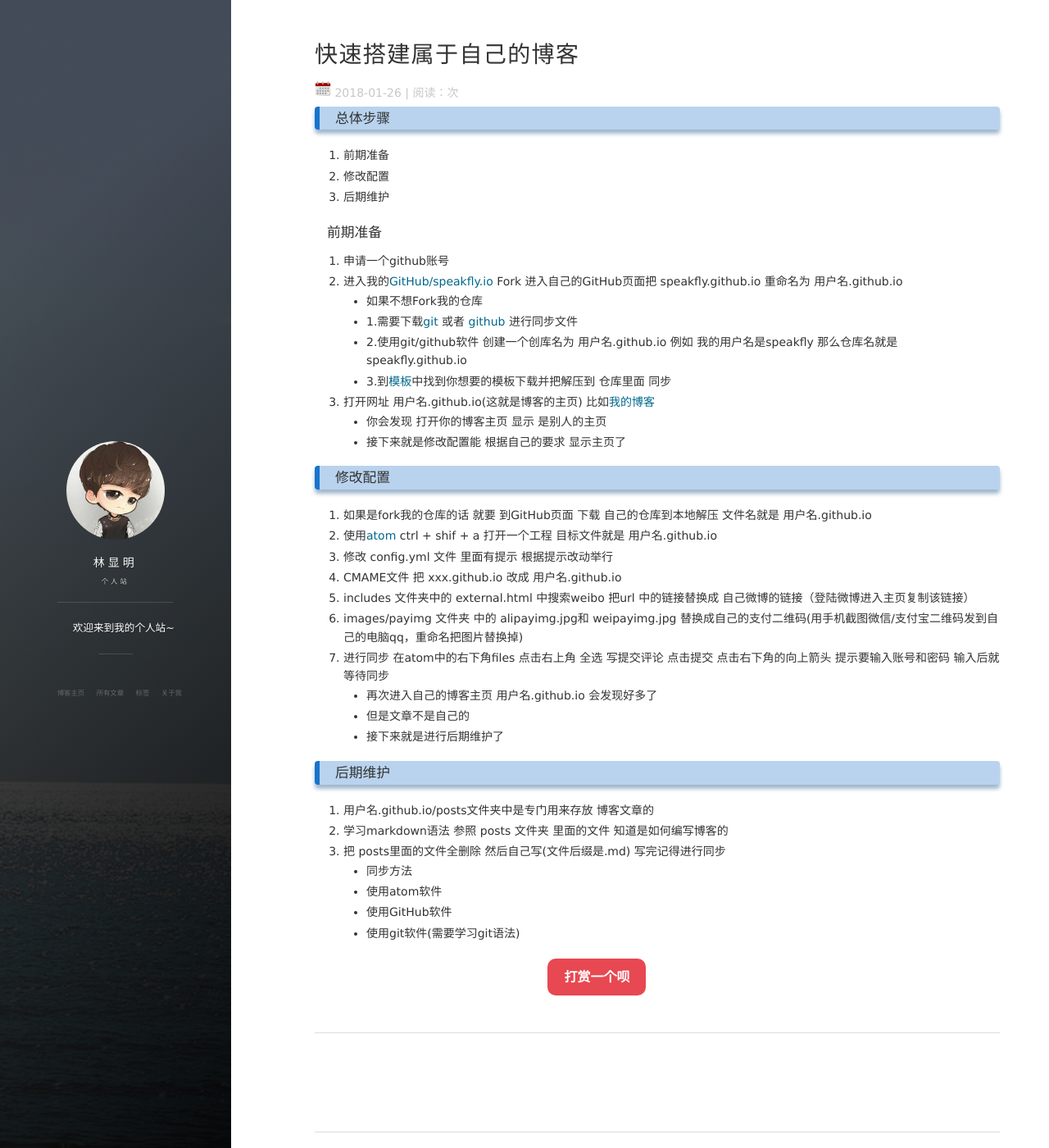
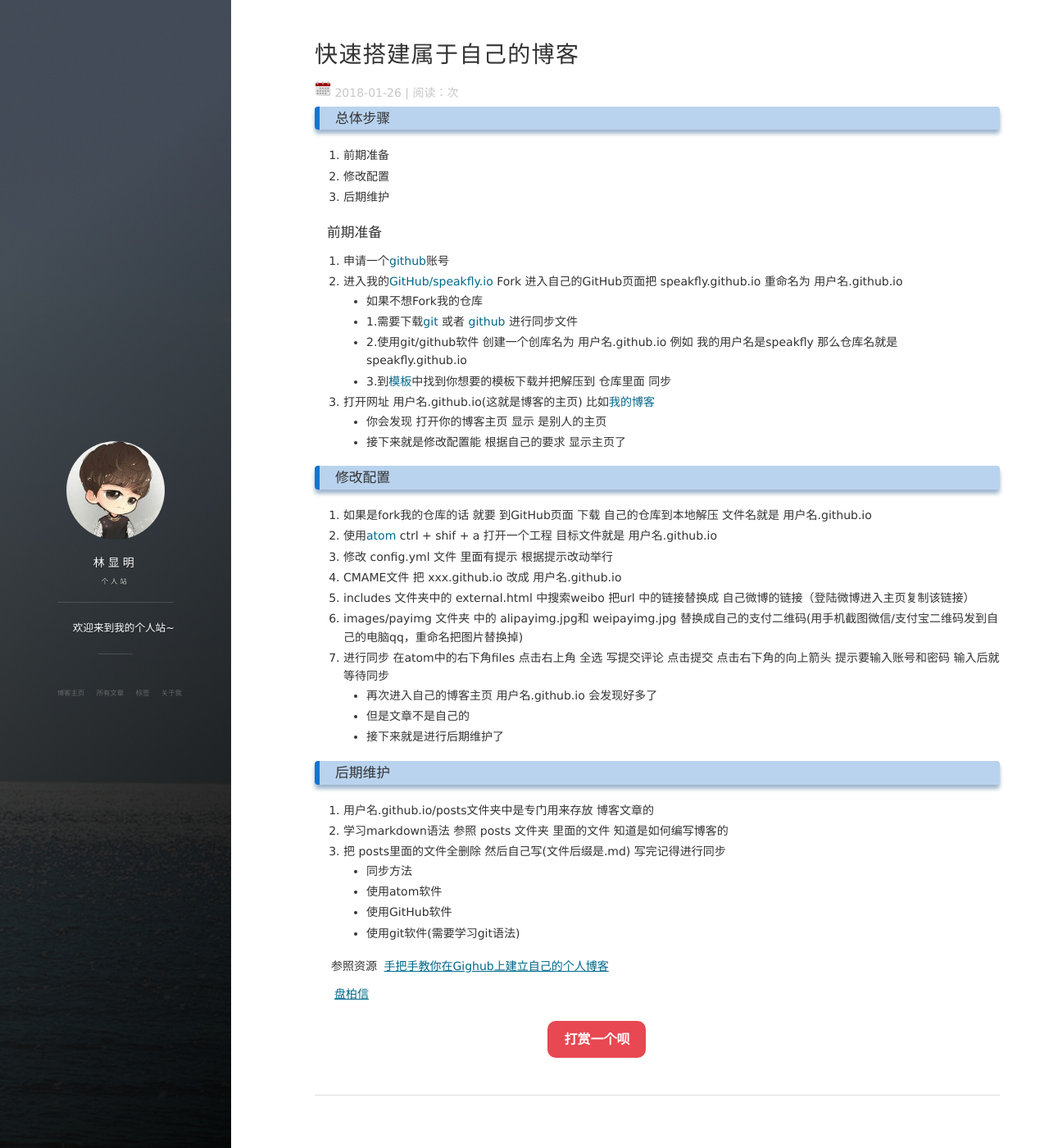
Before and after one commit to chengnuo3/chengnuo3.github.io, a Jekyll site: the page built from _posts/2018-01-25-快速搭建属于自己的博客.md, in a window 1280 px wide and 1400 px high. Shown: the whole window at 82% size. Built offline with Jekyll 4.4.1, drawn with Linux system fonts in a browser that asks for light colours; nearby versions of some CDN libraries; comment, search, counter and statistics services are not loaded.

Commit message:
2018-01-26

```diff
--- a/_posts/2018-01-25-快速搭建属于自己的博客.md
+++ b/_posts/2018-01-25-快速搭建属于自己的博客.md
@@ -11,7 +11,7 @@ tag: blog
 3. 后期维护
 
 #### 前期准备
-1. 申请一个github账号
+1. 申请一个[github](https://github.com)账号
 2. 进入我的[GitHub/speakfly.io](https://github.com/speakfly/speakfly.github.io) Fork  进入自己的GitHub页面把 speakfly.github.io 重命名为 用户名.github.io
   * 如果不想Fork我的仓库
   * 1.需要下载[git](https://git-scm.com/) 或者 [github](https://desktop.github.com/) 进行同步文件
@@ -41,3 +41,9 @@ tag: blog
   * 使用atom软件
   * 使用GitHub软件
   * 使用git软件(需要学习git语法)
+
+
+参照资源
+[手把手教你在Gighub上建立自己的个人博客](http://blog.csdn.net/u012168038/article/details/77715439)
+
+[盘柏信](http://baixin.io/)
```
